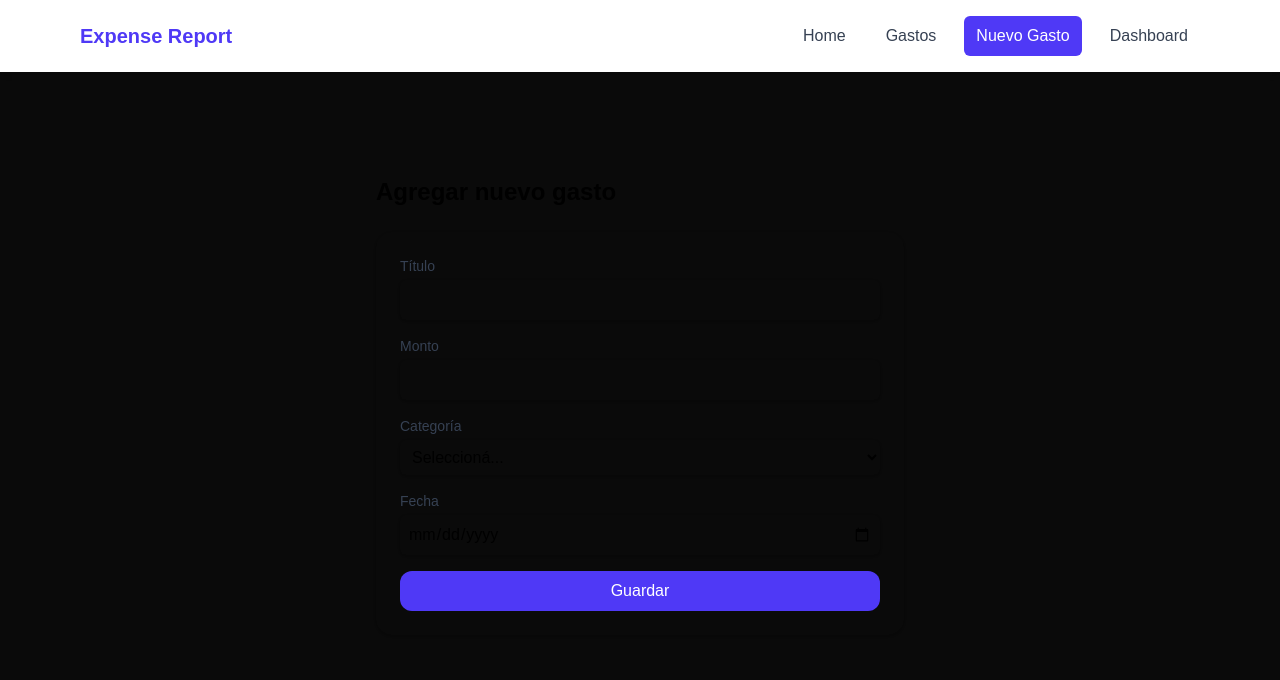
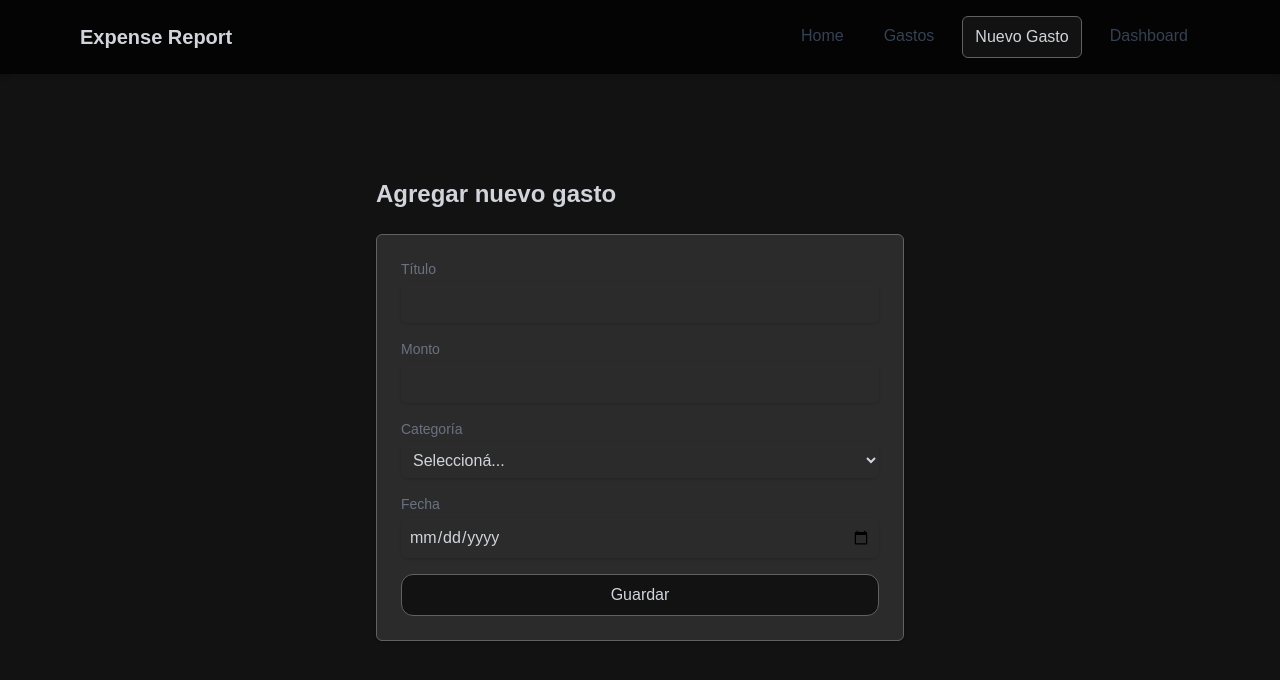
Before and after one commit to luke-vz/expense-report, a Next.js app: page /expenses/new in a window 1280 px wide. Shown: the top 680 px of the page. Built offline with nearby package versions, Linux system fonts and the light colour scheme.

Commit message:
new color scheme

```diff
--- a/app/dashboard/page.tsx
+++ b/app/dashboard/page.tsx
@@ -59,7 +59,7 @@ export default function DashboardPage() {
 
   return (
     <div className="p-6 grid gap-8 grid-cols-1 md:grid-cols-2">
-      <div className="bg-white shadow rounded-2xl p-4">
+      <div className="border-card bg-secundario shadow rounded-md p-4">
         <h2 className="text-lg font-semibold mb-4">Gastos por Categoría</h2>
         <ResponsiveContainer width="100%" height={300}>
           <PieChart>
@@ -79,7 +79,7 @@ export default function DashboardPage() {
         </ResponsiveContainer>
       </div>
 
-      <div className="bg-white shadow rounded-2xl p-4">
+      <div className="border-card bg-secundario shadow rounded-md p-4">
         <h2 className="text-lg font-semibold mb-4">Gastos por Mes</h2>
         <ResponsiveContainer width="100%" height={300}>
           <BarChart data={byMonth}>
--- a/app/expenses/new/page.tsx
+++ b/app/expenses/new/page.tsx
@@ -48,11 +48,11 @@ export default function NewExpensePage() {
     <main className="max-w-xl mx-auto p-6">
       <h1 className="text-2xl font-bold mb-6">Agregar nuevo gasto</h1>
 
-      <form onSubmit={handleSubmit} className="space-y-4 bg-grey-50 shadow rounded-2xl p-6 bg-grey-50">
+      <form onSubmit={handleSubmit} className="border-card space-y-4 bg-grey-50 shadow rounded-md p-6 bg-secundario">
         {error && <p className="text-red-500">{error}</p>}
 
         <div>
-          <label className="block text-sm font-medium text-gray-700">Título</label>
+          <label className="block text-sm font-medium text-gray-500">Título</label>
           <input
             type="text"
             name="title"
@@ -64,7 +64,7 @@ export default function NewExpensePage() {
         </div>
 
         <div>
-          <label className="block text-sm font-medium text-gray-700">Monto</label>
+          <label className="block text-sm font-medium text-gray-500">Monto</label>
           <input
             type="number"
             name="amount"
@@ -76,12 +76,12 @@ export default function NewExpensePage() {
         </div>
 
         <div>
-          <label className="block text-sm font-medium text-gray-700">Categoría</label>
+          <label className="block text-sm font-medium text-gray-500">Categoría</label>
           <select
             name="category"
             value={form.category}
             onChange={handleChange}
-            className="mt-1 block w-full rounded-md border-gray-300 shadow-sm p-2"
+            className="mt-1 block w-full rounded-md border-gray-500 shadow-sm p-2"
             required
           >
             <option value="">Seleccioná...</option>
@@ -94,7 +94,7 @@ export default function NewExpensePage() {
         </div>
 
         <div>
-          <label className="block text-sm font-medium text-gray-700">Fecha</label>
+          <label className="block text-sm font-medium text-gray-500">Fecha</label>
           <input
             type="date"
             name="date"
@@ -107,7 +107,7 @@ export default function NewExpensePage() {
 
         <button
           type="submit"
-          className="w-full bg-indigo-600 text-white px-4 py-2 rounded-xl hover:bg-indigo-700"
+          className="w-full bg-boton px-4 py-2 rounded-xl hover:bg-indigo-700"
         >
           Guardar
         </button>
--- a/app/expenses/page.tsx
+++ b/app/expenses/page.tsx
@@ -41,7 +41,7 @@ export default function ExpensesPage() {
         <h1 className="text-2xl font-bold">Listado de Gastos</h1>
         <Link
           href="/expenses/new"
-          className="bg-indigo-600 text-white px-4 py-2 rounded-xl hover:bg-indigo-700"
+          className="bg-boton px-4 py-2 rounded-md"
         >
           + Nuevo Gasto
         </Link>
@@ -71,9 +71,9 @@ export default function ExpensesPage() {
       </div>
 
       {/* Listado */}
-      <div className="bg-white shadow rounded-2xl overflow-hidden">
+      <div className="bg-secundario shadow rounded-md overflow-hidden border-card">
         <table className="w-full text-sm">
-          <thead className="bg-gray-100 text-left">
+          <thead className=" text-left">
             <tr>
               <th className="p-3">Título</th>
               <th className="p-3">Monto</th>
@@ -93,7 +93,7 @@ export default function ExpensesPage() {
                         <td className="p-3 flex gap-2">
                         <Link
                             href={`/expenses/${exp.id}/edit`}
-                            className="text-blue-600 hover:underline"
+                            className="text-blue-400 hover:underline"
                         >
                             Editar
                         </Link>
@@ -103,7 +103,7 @@ export default function ExpensesPage() {
                             await fetch(`/api/expenses/${exp.id}`, { method: "DELETE" });
                             setExpenses(expenses.filter((e) => e.id !== exp.id));
                             }}
-                            className="text-red-600 hover:underline"
+                            className="text-red-400 hover:underline"
                         >
                             Eliminar
                         </button>
--- a/app/globals.css
+++ b/app/globals.css
@@ -1,8 +1,8 @@
 @import "tailwindcss";
 
 :root {
-  --background: #ffffff;
-  --foreground: #171717;
+  --background: #121212;
+  --foreground: #d1d5db;
 }
 
 @theme inline {
@@ -12,15 +12,31 @@
   --font-mono: var(--font-geist-mono);
 }
 
-@media (prefers-color-scheme: light) {
-  :root {
-    --background: #0a0a0a;
-    --foreground: --color-gray-50;
-  }
-}
 
 body {
   background: var(--background);
   color: var(--foreground);
   font-family: Arial, Helvetica, sans-serif;
 }
+
+.header-bg {
+  background: #040404;
+}
+
+.bg-secundario {
+  background: #2b2b2b;
+}
+
+.border-card {
+  border: 1px solid #616161;
+}
+
+.bg-boton {
+  background: #121212;
+  border: 1px solid #616161;
+}
+
+.bg-boton:hover {
+    border: 1px solid #2b2b2b;
+    background: #2b2b2b;
+}
--- a/app/layout.tsx
+++ b/app/layout.tsx
@@ -10,7 +10,7 @@ export const metadata = {
 export default function RootLayout({ children }: { children: React.ReactNode }) {
   return (
     <html lang="es">
-      <body className="bg-gray-50 min-h-screen">
+      <body className="dark:bg-bg-dark text-gray-900 dark:text-text-dark min-h-screen transition-colors duration-300">
         <Header />
         <main className="pt-20">{children}</main>
       </body>
--- a/app/page.tsx
+++ b/app/page.tsx
@@ -38,22 +38,22 @@ export default function HomePage() {
     <main className="flex flex-col items-center justify-center px-6">
       {/* Hero */}
       <section className="text-center mt-16">
-        <h2 className="text-3xl md:text-5xl font-bold text-gray-800">
+        <h2 className="text-3xl md:text-5xl font-bold">
           Trackeá tus gastos del hogar
         </h2>
-        <p className="mt-4 text-lg text-gray-600">
+        <p className="mt-4 text-lg text-gray-500">
           Simple. Rápido. Visual.
         </p>
         <div className="mt-6 flex gap-4 justify-center">
           <Link
             href="/expenses/new"
-            className="bg-indigo-600 text-white px-6 py-3 rounded-xl shadow hover:bg-indigo-700"
+            className="bg-boton text-gray-300 px-6 py-3 rounded-md shadow"
           >
             Agregar gasto
           </Link>
           <Link
             href="/dashboard"
-            className="bg-gray-100 text-gray-700 px-6 py-3 rounded-xl shadow hover:bg-gray-200"
+            className="bg-boton text-gray-300 px-6 py-3 rounded-md shadow"
           >
             Ver dashboard
           </Link>
@@ -61,9 +61,9 @@ export default function HomePage() {
       </section>
 
       {/* Quick stats */}
-      <section className="mt-12 bg-white shadow rounded-2xl p-6 text-center">
-        <h3 className="text-lg font-semibold text-gray-700">Total del mes</h3>
-        <p className="mt-2 text-3xl font-bold text-indigo-600">${total.toLocaleString('en-us', {minimumFractionDigits: 2})}</p>
+      <section className="mt-12 bg-secundario border-card shadow rounded-md p-6 text-center">
+        <h3 className="text-lg font-semibold text-gray-300">Total del mes</h3>
+        <p className="mt-2 text-3xl font-bold text-gray-500">${total.toLocaleString('en-us', {minimumFractionDigits: 2})}</p>
       </section>
     </main>
   );
--- /dev/null
+++ b/components/DarkModeToggle.tsx
@@ -0,0 +1,35 @@
+"use client";
+import { useEffect, useState } from "react";
+
+export default function DarkModeToggle() {
+  const [isDark, setIsDark] = useState<boolean>(false);
+
+  useEffect(() => {
+    const saved = localStorage.getItem("theme");
+    if (saved === "dark") {
+      document.documentElement.classList.add("dark");
+      setIsDark(true);
+    }
+  }, []);
+
+  const toggleDarkMode = () => {
+    const html = document.documentElement;
+    if (isDark) {
+      html.classList.remove("dark");
+      localStorage.setItem("theme", "light");
+    } else {
+      html.classList.add("dark");
+      localStorage.setItem("theme", "dark");
+    }
+    setIsDark(!isDark);
+  };
+
+  return (
+    <button
+      onClick={toggleDarkMode}
+      className="px-3 py-2 rounded bg-gray-200 dark:bg-gray-700 text-gray-800 dark:text-gray-200 hover:opacity-80 transition"
+    >
+      {isDark ? "🌞 Light" : "🌙 Dark"}
+    </button>
+  );
+}
--- a/components/Header.tsx
+++ b/components/Header.tsx
@@ -18,9 +18,9 @@ export default function Header() {
   ];
 
   return (
-    <header className="bg-white shadow-md sticky top-0 z-50">
+    <header className="header-bg shadow-md sticky top-0 z-50">
       <div className="max-w-6xl mx-auto flex justify-between items-center p-4">
-        <h1 className="text-xl font-bold text-indigo-600">Expense Report</h1>
+        <h1 className="text-xl font-bold ">Expense Report</h1>
 
         {/* Desktop Links */}
         <nav className="hidden md:flex gap-4">
@@ -30,7 +30,7 @@ export default function Header() {
               href={link.href}
               className={`px-3 py-2 rounded-md transition-colors duration-300 ${
                 pathname === link.href
-                  ? "bg-indigo-600 text-white"
+                  ? "bg-boton"
                   : "text-gray-700 hover:bg-gray-100"
               }`}
             >
@@ -69,7 +69,7 @@ export default function Header() {
             animate={{ height: "auto", opacity: 1 }}
             exit={{ height: 0, opacity: 0 }}
             transition={{ duration: 0.3 }}
-            className="md:hidden bg-white shadow-md overflow-hidden"
+            className="md:hidden  shadow-md overflow-hidden"
           >
             <ul className="flex flex-col gap-1 p-4">
               {links.map((link) => (
--- /dev/null
+++ b/tailwind.config.js
@@ -0,0 +1,18 @@
+/** @type {import('tailwindcss').Config} */
+module.exports = {
+  darkMode: 'class', // <-- Esto es clave
+  content: [
+    './app/**/*.{ts,tsx}',
+    './components/**/*.{ts,tsx}',
+  ],
+  theme: {
+    extend: {
+      colors: {
+        'card-dark': '#1f2937', // gris oscuro estilo ChatGPT
+        'bg-dark': '#121212',
+        'text-dark': '#d1d5db',
+      },
+    },
+  },
+  plugins: [],
+}
```
